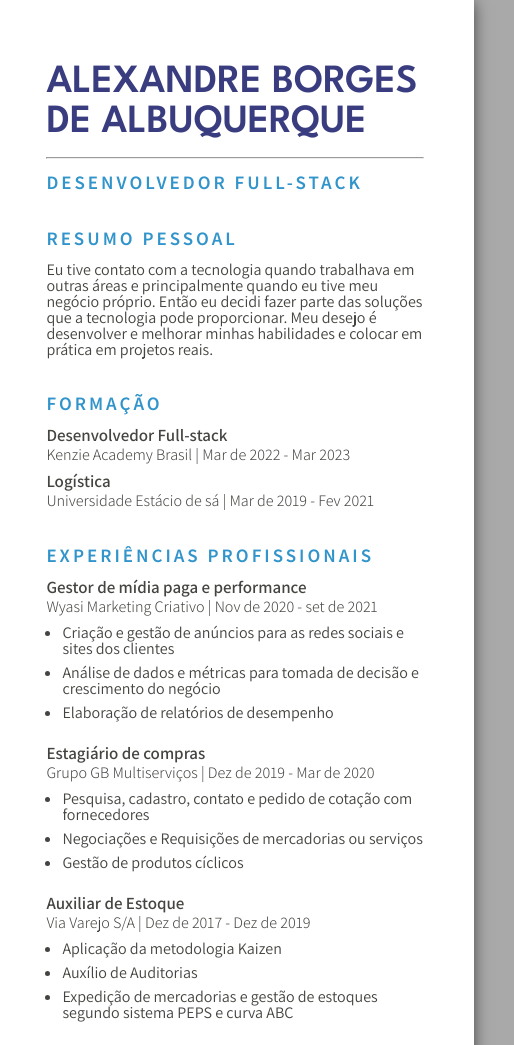
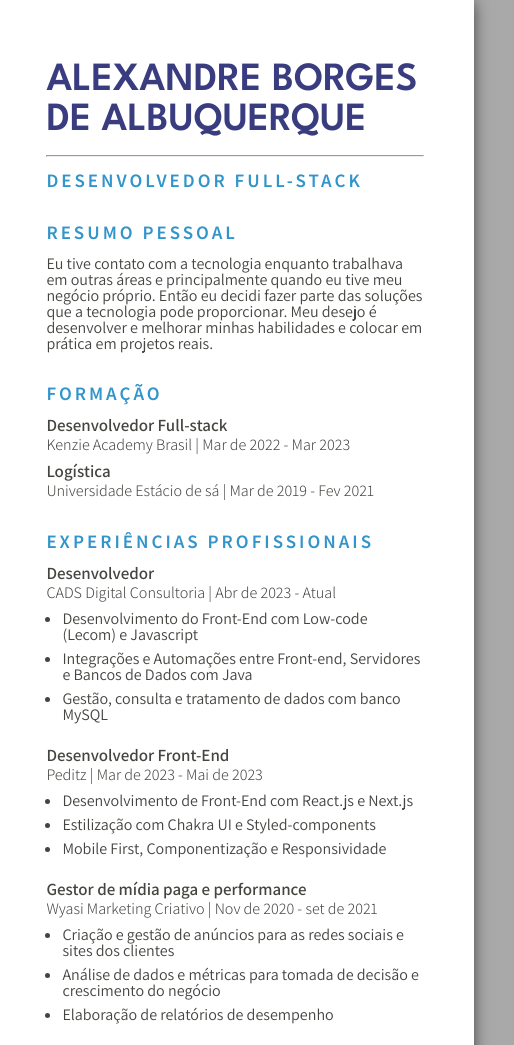
Before and after one commit to axdborges/curriculo_html, a plain HTML site: page index.html in a window 1280 px wide. Shown: the top 1045 px of the page, 550-1064 px from the left. Drawn offline with Linux system fonts and the light colour scheme.

Commit message:
Update: Experience data

```diff
--- a/index.html
+++ b/index.html
@@ -159,7 +159,7 @@
                     RESUMO PESSOAL
                 </h3>
                 <p class="paragrafo--cinza">
-                    Eu tive contato com a tecnologia quando trabalhava em outras áreas
+                    Eu tive contato com a tecnologia enquanto trabalhava em outras áreas
                     e principalmente quando eu tive meu negócio próprio. Então eu decidi fazer
                     parte das soluções que a tecnologia pode proporcionar. Meu desejo é desenvolver
                     e melhorar minhas habilidades e colocar em prática em projetos reais.
@@ -186,6 +186,24 @@
                 </h3>
                 <div class="experiencias">
                     <div class="experiencia">
+                        <h4>Desenvolvedor</h4>
+                        <p class="instituicao">CADS Digital Consultoria | Abr de 2023 - Atual</p>
+                        <ul class="competencias">
+                            <li class="competencia paragrafo--cinza">Desenvolvimento do Front-End com Low-code (Lecom) e Javascript</li>
+                            <li class="competencia paragrafo--cinza">Integrações e Automações entre Front-end, Servidores e Bancos de Dados com Java</li>
+                            <li class="competencia paragrafo--cinza">Gestão, consulta e tratamento de dados com banco MySQL</li>
+                        </ul>
+                    </div>
+                    <div class="experiencia">
+                        <h4>Desenvolvedor Front-End</h4>
+                        <p class="instituicao">Peditz | Mar de 2023 - Mai de 2023</p>
+                        <ul class="competencias">
+                            <li class="competencia paragrafo--cinza">Desenvolvimento de Front-End com React.js e Next.js</li>
+                            <li class="competencia paragrafo--cinza">Estilização com Chakra UI e Styled-components</li>
+                            <li class="competencia paragrafo--cinza">Mobile First, Componentização e Responsividade</li>
+                        </ul>
+                    </div>
+                    <div class="experiencia">
                         <h4>Gestor de mídia paga e performance</h4>
                         <p class="instituicao">Wyasi Marketing Criativo | Nov de 2020 - set de 2021</p>
                         <ul class="competencias">
@@ -193,24 +211,6 @@
                             </li>
                             <li class="competencia paragrafo--cinza">Análise de dados e métricas para tomada de decisão e crescimento do negócio</li>
                             <li class="competencia paragrafo--cinza">Elaboração de relatórios de desempenho</li>
-                        </ul>
-                    </div>
-                    <div class="experiencia">
-                        <h4>Estagiário de compras</h4>
-                        <p class="instituicao">Grupo GB Multiserviços | Dez de 2019 - Mar de 2020</p>
-                        <ul class="competencias">
-                            <li class="competencia paragrafo--cinza">Pesquisa, cadastro, contato e pedido de cotação com fornecedores</li>
-                            <li class="competencia paragrafo--cinza">Negociações e Requisições de mercadorias ou serviços</li>
-                            <li class="competencia paragrafo--cinza">Gestão de produtos cíclicos</li>
-                        </ul>
-                    </div>
-                    <div class="experiencia">
-                        <h4>Auxiliar de Estoque</h4>
-                        <p class="instituicao">Via Varejo S/A | Dez de 2017 - Dez de 2019</p>
-                        <ul class="competencias">
-                            <li class="competencia paragrafo--cinza">Aplicação da metodologia Kaizen</li>
-                            <li class="competencia paragrafo--cinza">Auxílio de Auditorias</li>
-                            <li class="competencia paragrafo--cinza">Expedição de mercadorias e gestão de estoques segundo sistema PEPS e curva ABC</li>
                         </ul>
                     </div>
                 </div>
```
